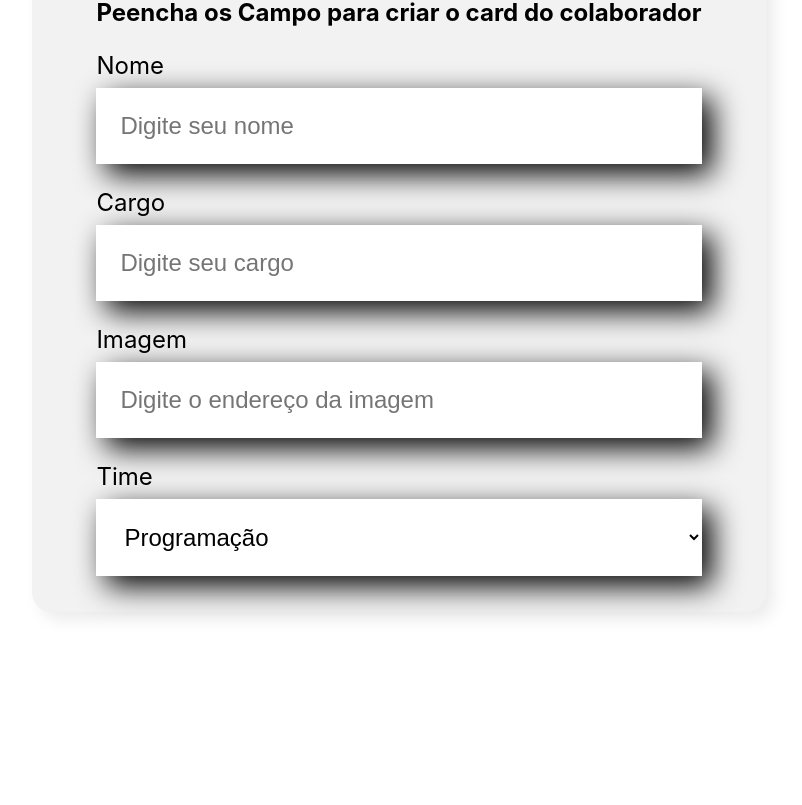
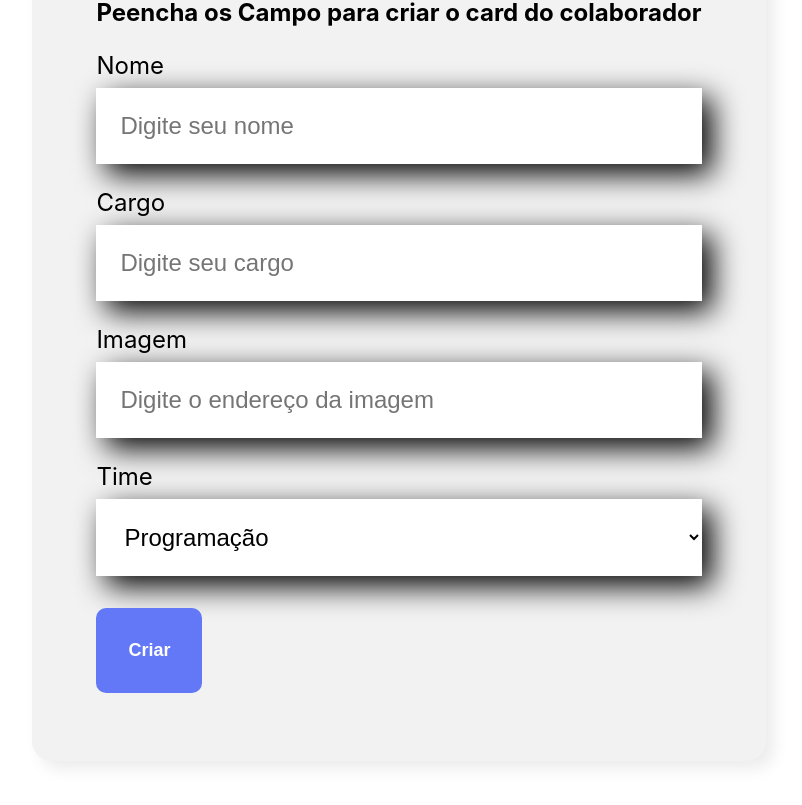
Before and after one commit to MarcosLaydner/react-learning-project, a React (Create React App) app: page / in a window 1280 px wide. Shown: the part 636-1441 px from the top of the page, without its empty margins (241-1043 px from the left). Before the commit the page ends 1328 px from the top, so only its background shows below. Built offline with nearby package versions, Linux system fonts and the light colour scheme.

Commit message:
created button component and simple submit behavior for button

```diff
--- /dev/null
+++ b/src/components/Button/Button.css
@@ -0,0 +1,15 @@
+.custom_button {
+    background-color: #6278f7;
+    border-radius: 10px;
+    font-weight: 700;
+    font-size: 18px;
+    padding: 32px;
+    border: none;
+    cursor: pointer;
+    color: #FFF;
+    margin: 32px 0;
+}
+
+.custom_button:hover {
+    color: #95FFD4
+}
--- /dev/null
+++ b/src/components/Button/Button.js
@@ -0,0 +1,11 @@
+import './Button.css'
+
+const Button = (props) => {
+    return (
+        <button className='custom_button'>
+            {props.children}
+        </button>
+    )
+}
+
+export default Button
--- a/src/components/DropDown/DropDown.css
+++ b/src/components/DropDown/DropDown.css
@@ -1,7 +1,3 @@
-.drop-down {
-
-}
-
 .drop-down label {
     display: block;
     margin-bottom: 8px;
--- a/src/components/DropDown/index.js
+++ b/src/components/DropDown/index.js
@@ -6,7 +6,7 @@
     return (
         <div className='drop-down'>
             <label>{props.label}</label>
-            <select>
+            <select required={props.required}>
                 {props.items.map(item => <option key={item}>{item}</option>)}
             </select>
         </div>
--- a/src/components/Form/index.js
+++ b/src/components/Form/index.js
@@ -1,3 +1,4 @@
+import Button from '../Button/Button'
 import DropDown from '../DropDown'
 import TextField from '../TextField/TextField'
 import './Form.css'
@@ -14,14 +15,20 @@
         'Inovação e Gestão'
     ]
 
+    const onSave = (event) => {
+        event.preventDefault()
+        console.log("Submitted")
+    }
+
     return (
         <section className='formulario'>
-        <form >
+        <form onSubmit={onSave}>
             <h2>Peencha os Campo para criar o card do colaborador</h2>
-            <TextField label="Nome" placeholder="Digite seu nome"/>
-            <TextField label="Cargo" placeholder="Digite seu cargo"/>
+            <TextField required={true} label="Nome" placeholder="Digite seu nome"/>
+            <TextField required={true} label="Cargo" placeholder="Digite seu cargo"/>
             <TextField label="Imagem" placeholder="Digite o endereço da imagem"/>
-            <DropDown label="Time" items={times}/>
+            <DropDown required={true} label="Time" items={times}/>
+            <Button text="Criar">Criar</Button>
         </form>
         </section>
   )
--- a/src/components/TextField/TextField.js
+++ b/src/components/TextField/TextField.js
@@ -4,7 +4,7 @@
     return (
         <div className="campo-texto">
             <label>{props.label}</label>
-            <input placeholder={props.placeholder}/>
+            <input required={props.required} placeholder={props.placeholder}/>
         </div>
     )
 }
```
